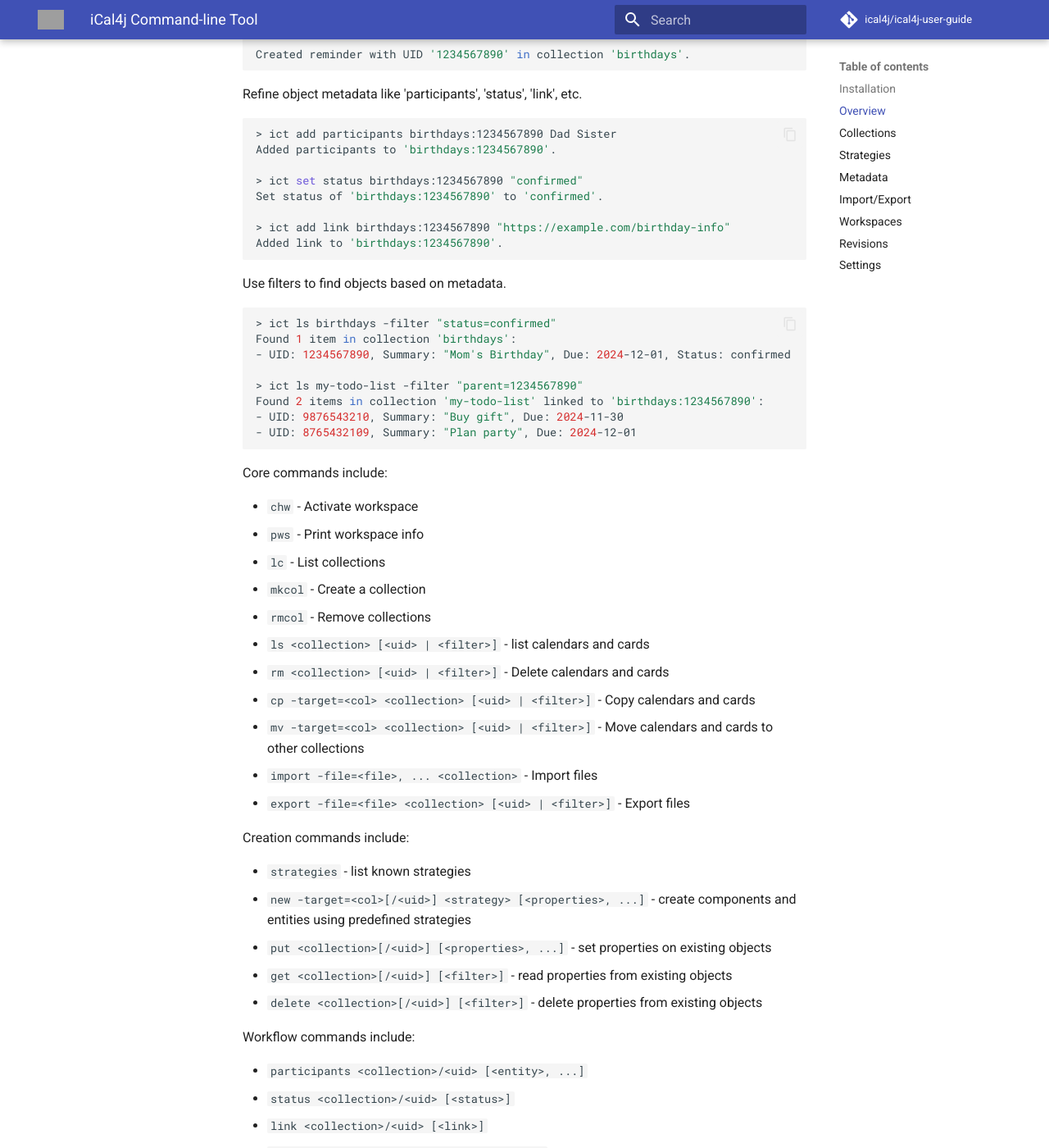
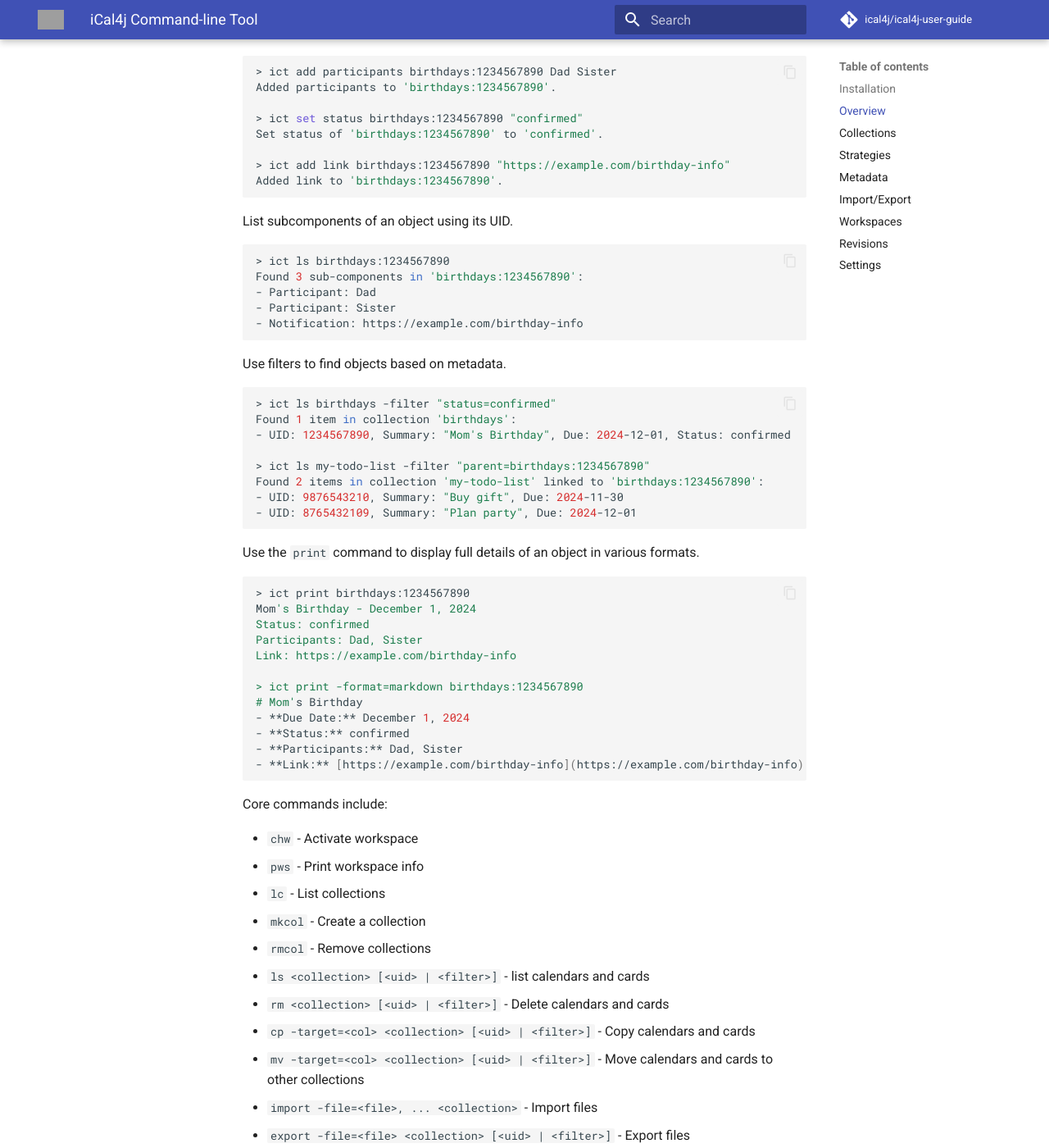
Before and after one commit to ical4j/ical4j-user-guide, an MkDocs documentation site: the page built from docs/command/ict.md, in a window 1280 px wide and 1400 px high, scrolled down 1211 px. Shown: the whole window at 82% size. Built offline with MkDocs 1.6.1 and Material for MkDocs 9.7.7, drawn with Linux system fonts in a browser that asks for light colours; comment, search, counter and statistics services are not loaded; some of the changed text lies outside the part shown; grey boxes are pictures that could not be loaded.

Commit message:
Update ict.md with additional command examples and improve clarity

````diff
--- a/docs/command/ict.md
+++ b/docs/command/ict.md
@@ -27,23 +27,19 @@
 
 ```shell
 > ict
-
 No collections. Use  'mkcol' to create a new collection.
 
 > ict mkcol birthdays
-
 Collection 'birthdays' created.
 ```
 
-Use the 'ls' command to list collections and their contents.
+Use the `ls` command to list collections and their contents.
 
 ```shell
 > ict ls birthdays
-
 No items found in collection 'birthdays'. Use 'new' or 'import' to add items.
 
 > ict new reminder birthdays -summary "Mom's Birthday" -due 2024-12-01
-
 Created reminder with UID '1234567890' in collection 'birthdays'.
 ```
 
@@ -60,6 +56,16 @@
 Added link to 'birthdays:1234567890'.
 ```
 
+List subcomponents of an object using its UID.
+
+```shell
+> ict ls birthdays:1234567890
+Found 3 sub-components in 'birthdays:1234567890':
+- Participant: Dad
+- Participant: Sister
+- Notification: https://example.com/birthday-info
+```
+
 Use filters to find objects based on metadata.
 
 ```shell
@@ -67,12 +73,28 @@
 Found 1 item in collection 'birthdays':
 - UID: 1234567890, Summary: "Mom's Birthday", Due: 2024-12-01, Status: confirmed
 
-> ict ls my-todo-list -filter "parent=1234567890"
+> ict ls my-todo-list -filter "parent=birthdays:1234567890"
 Found 2 items in collection 'my-todo-list' linked to 'birthdays:1234567890':
 - UID: 9876543210, Summary: "Buy gift", Due: 2024-11-30
 - UID: 8765432109, Summary: "Plan party", Due: 2024-12-01
 ```
 
+Use the `print` command to display full details of an object in various formats.
+
+```shell
+> ict print birthdays:1234567890
+Mom's Birthday - December 1, 2024
+Status: confirmed
+Participants: Dad, Sister
+Link: https://example.com/birthday-info
+
+> ict print -format=markdown birthdays:1234567890
+# Mom's Birthday
+- **Due Date:** December 1, 2024
+- **Status:** confirmed
+- **Participants:** Dad, Sister
+- **Link:** [https://example.com/birthday-info](https://example.com/birthday-info)
+```
 
 Core commands include:
 
````
